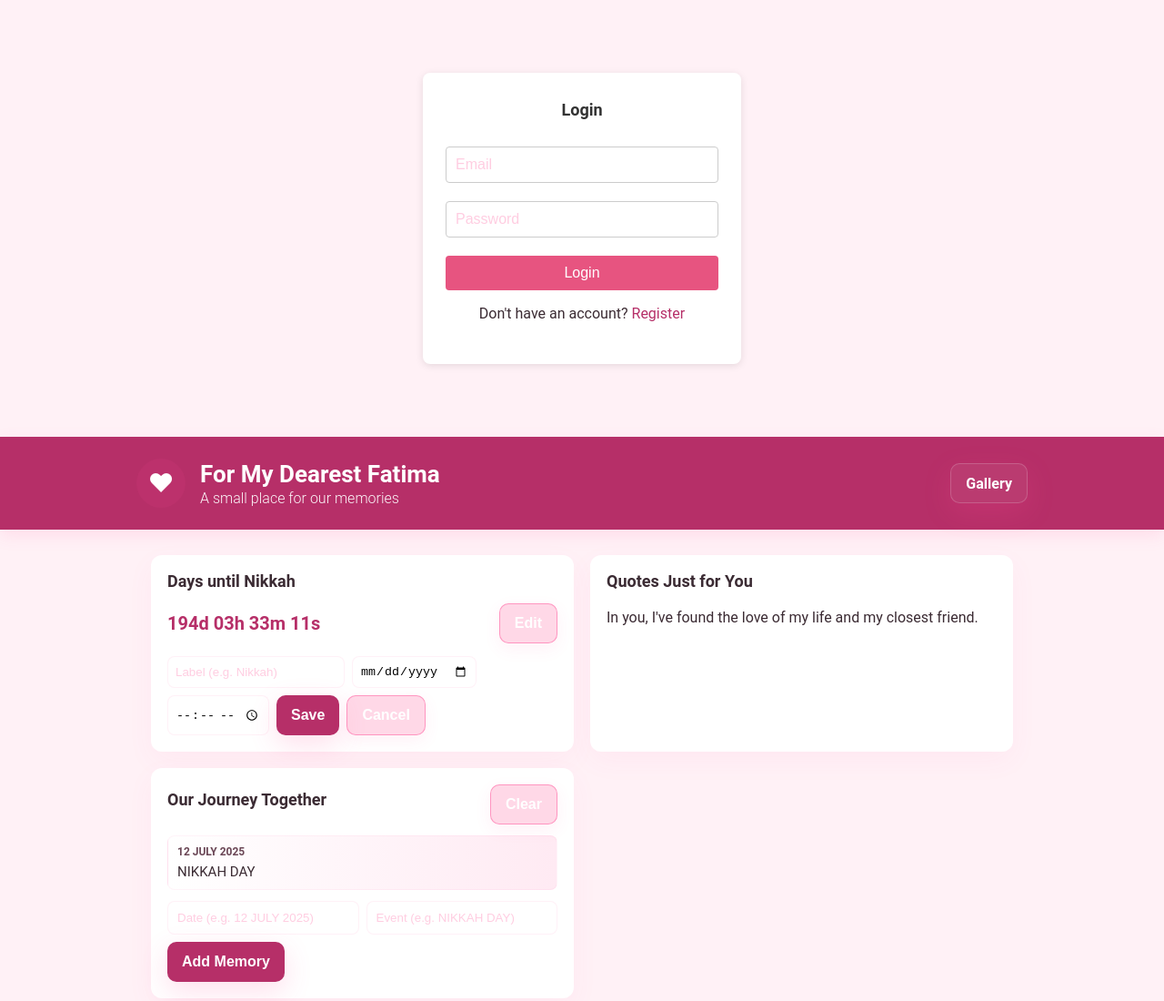
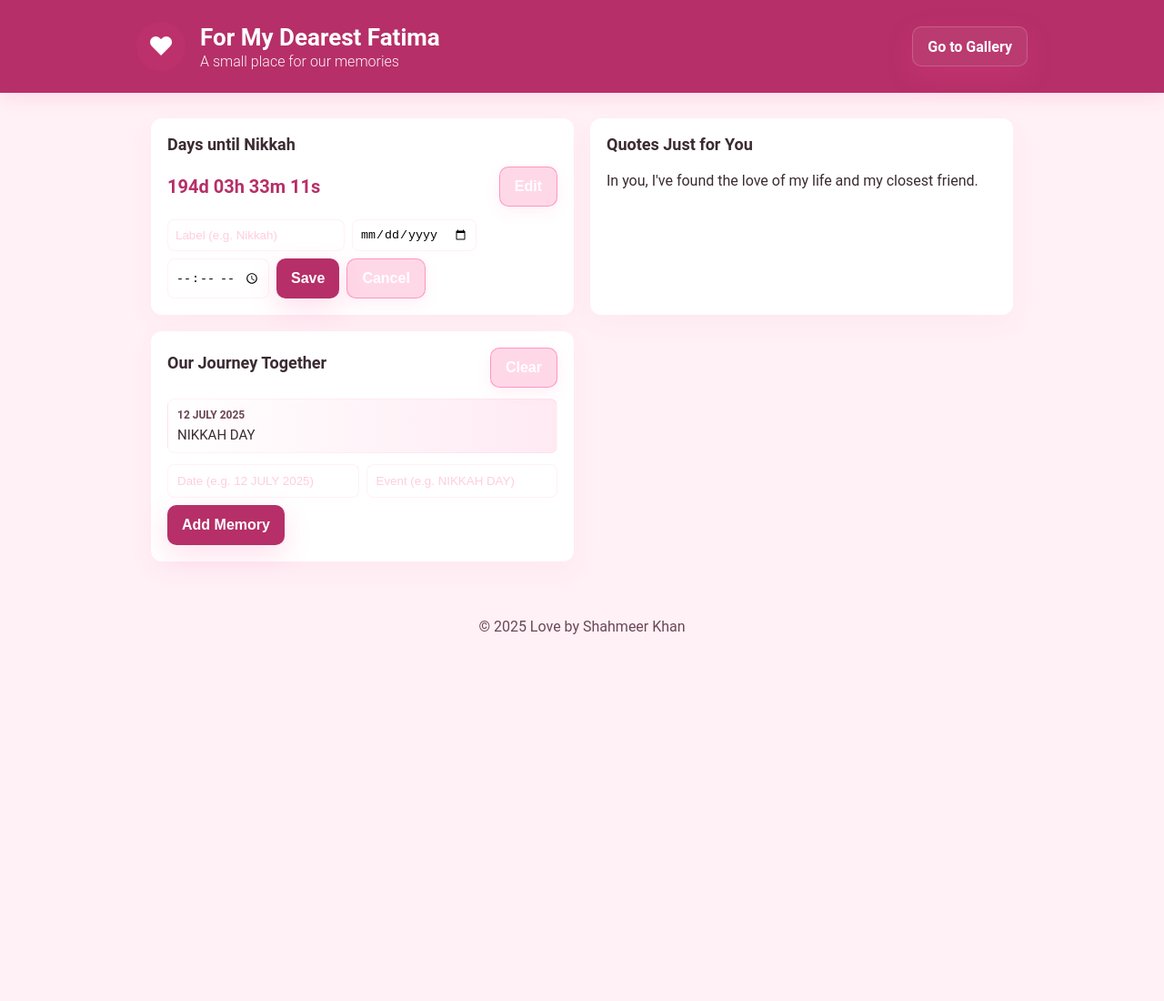
Before and after one commit to shahmeerkhannn11/fatima-love-app, a plain HTML site: page index.html in a window 1280 px wide. Shown: the top 1100 px of the page at 91% size. After the commit the page ends 800 px from the top, so only its background shows below. Drawn offline with Linux system fonts and the light colour scheme.

Commit message:
Initial commit

```diff
--- a/index.html
+++ b/index.html
@@ -3,27 +3,9 @@
 <head>
     <meta charset="UTF-8">
     <meta name="viewport" content="width=device-width, initial-scale=1.0">
-    <title>Login</title>
-    <link rel="stylesheet" href="style.css">
-    <!-- Firebase App (the core Firebase SDK) -->
-    <script src="https://www.gstatic.com/firebasejs/9.6.1/firebase-app-compat.js"></script>
-    <!-- Firebase Auth -->
-    <script src="https://www.gstatic.com/firebasejs/9.6.1/firebase-auth-compat.js"></script>
-    <!-- Firebase Database -->
-    <script src="https://www.gstatic.com/firebasejs/9.6.1/firebase-database-compat.js"></script>
 </head>
 <body>
-    <div class="login-container">
-        <h2>Login</h2>
-        <form id="loginForm">
-            <input type="email" id="email" placeholder="Email" required>
-            <input type="password" id="password" placeholder="Password" required>
-            <button type="submit">Login</button>
-        </form>
-        <p id="loginError" class="error"></p>
-        <p>Don't have an account? <a href="register.html">Register</a></p>
-    </div>
-    <script src="login.js"></script>
+    <!-- ...existing code... -->
 </body>
 </html>
 <!DOCTYPE html>
@@ -52,7 +34,7 @@
                 <p class="subtitle">A small place for our memories</p>
             </div>
             <nav class="site-nav">
-                <a href="gallery.html" class="btn">Gallery</a>
+                <a href="gallery.html" class="btn" id="goto-gallery">Go to Gallery</a>
             </nav>
         </div>
     </header>
```
